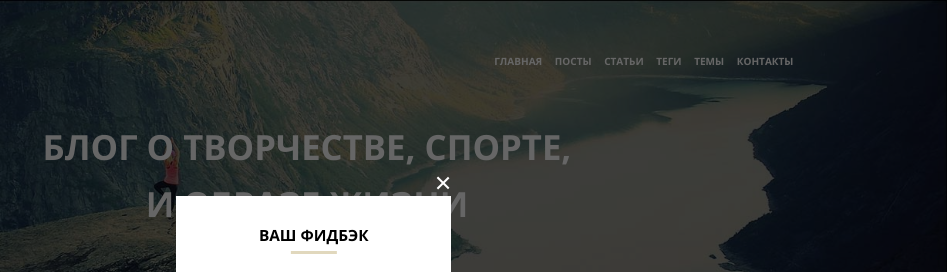
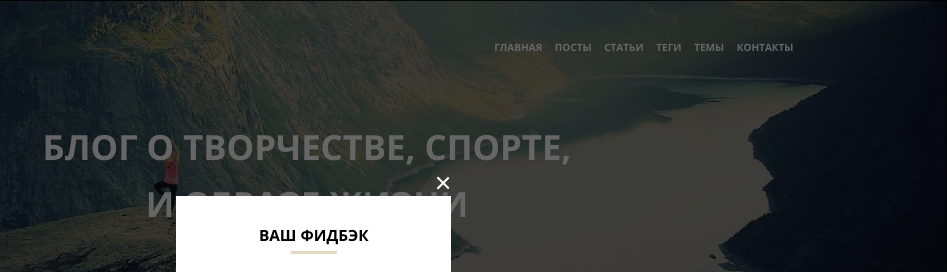
Before and after one commit to Mica78/NetologyHTML, a plain HTML site: page index.html in a window 1280 px wide. Shown: the top 272 px of the page, 333-1280 px from the left. Drawn offline with Linux system fonts and the light colour scheme; files whose address does not match are found by name.

Commit message:
add some

```diff
--- a/css/style.css
+++ b/css/style.css
@@ -235,6 +235,9 @@ body {
     width: 18%;
     margin-right: auto;
 }
+.menu {
+    align-self: center;
+}
 
 .menu_item {
     color: #ffffff;
@@ -420,6 +423,8 @@ aside>h2 {
 
 .last-post__image {
     background-color: #f4f7f6;
+    /*max-height: 100%;*/
+    /*max-width: 100%;*/
 }
 
 .last-post__description {
@@ -872,7 +877,6 @@ footer {
 
     aside {
         min-width: 100%;
-    ;
     }
 
     .shop__item {
```
